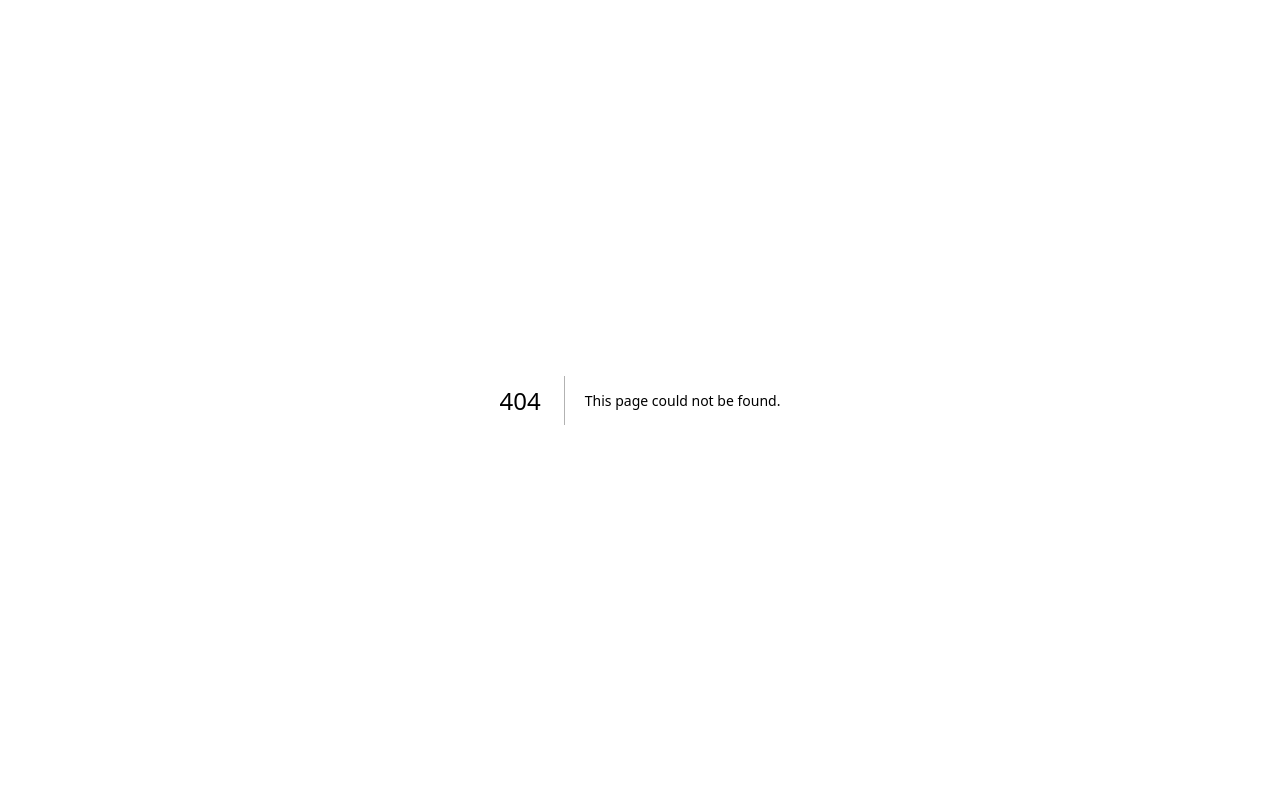
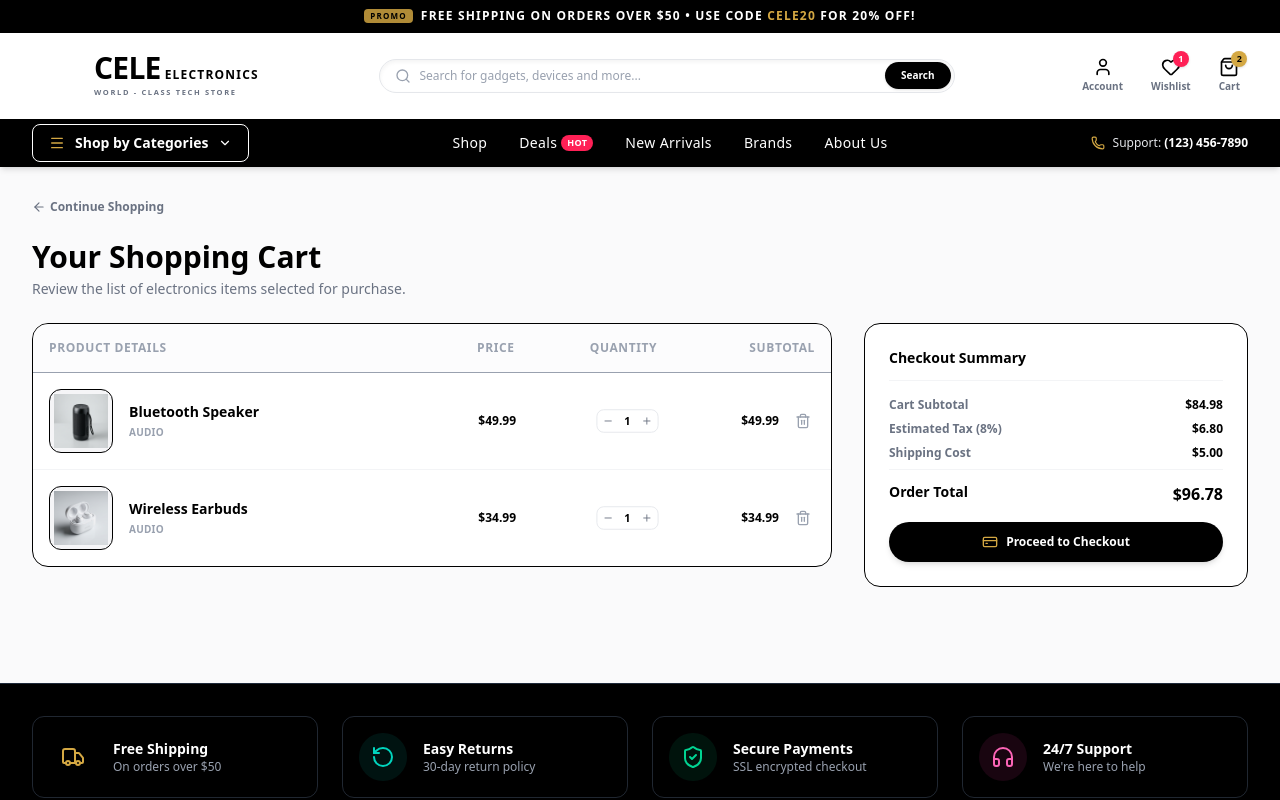
Before and after one commit to ingdia/cele_electronics, a Next.js app: page /cart in a window 1280 px wide. Before the commit this address had no page. Shown: the top 800 px of the page. Built offline with nearby package versions, Linux system fonts and the light colour scheme.

Commit message:
feat(pages): add dedicated Cart page with full cart item management

```diff
--- /dev/null
+++ b/src/app/cart/page.tsx
@@ -0,0 +1,188 @@
+'use client';
+
+import React, { useState } from 'react';
+import { useStore } from '@/context/StoreContext';
+import { TopHeader } from '@/components/layout/TopHeader';
+import { SecondaryNav } from '@/components/layout/SecondaryNav';
+import { Footer } from '@/components/layout/Footer';
+import { QuickViewModal } from '@/components/ui/QuickViewModal';
+import { AuthModal } from '@/components/auth/AuthModal';
+import { Trash2, Plus, Minus, CreditCard, ShoppingBag, ArrowLeft } from 'lucide-react';
+import Link from 'next/link';
+import Image from 'next/image';
+import { motion, AnimatePresence } from 'framer-motion';
+
+export default function CartPage() {
+  const { cart, removeFromCart, updateQuantity, cartSubtotal } = useStore();
+  const [isAuthModalOpen, setIsAuthModalOpen] = useState(false);
+
+  return (
+    <main className="min-h-screen bg-cream">
+      {/* Header & Navigation */}
+      <TopHeader onOpenAuthModal={() => setIsAuthModalOpen(true)} />
+      <SecondaryNav />
+
+      <div className="max-w-7xl mx-auto px-4 sm:px-6 lg:px-8 py-8 space-y-6">
+
+        {/* Navigation Link */}
+        <div className="flex items-center gap-2">
+          <Link
+            href="/"
+            className="flex items-center gap-1 text-xs font-bold text-gray-500 hover:text-navy-900 transition-colors"
+          >
+            <ArrowLeft className="w-3.5 h-3.5" />
+            <span>Continue Shopping</span>
+          </Link>
+        </div>
+
+        {/* Title */}
+        <div>
+          <h1 className="text-2xl sm:text-3xl font-black text-navy-900">Your Shopping Cart</h1>
+          <p className="text-xs sm:text-sm text-gray-500 mt-1">Review the list of electronics items selected for purchase.</p>
+        </div>
+
+        {cart.length === 0 ? (
+          /* Empty Cart View */
+          <div className="flex flex-col items-center justify-center py-20 text-center space-y-4 bg-white border border-gray-150 rounded-2xl shadow-soft">
+            <ShoppingBag className="w-12 h-12 text-gray-300" />
+            <h3 className="font-extrabold text-navy-900 text-base">Your Cart is Empty</h3>
+            <p className="text-gray-500 text-xs max-w-xs font-light leading-relaxed">
+              You haven't added any electronic devices to your shopping cart yet.
+            </p>
+            <Link
+              href="/shop"
+              className="px-6 py-2.5 bg-navy-900 text-white hover:bg-navy-800 text-xs font-bold rounded-full shadow"
+            >
+              Shop Electronics catalog
+            </Link>
+          </div>
+        ) : (
+          /* Cart Details Layout */
+          <div className="grid grid-cols-1 lg:grid-cols-12 gap-8 items-start">
+
+            {/* Left Side: Items Table */}
+            <div className="lg:col-span-8 space-y-4">
+              <div className="bg-white rounded-2xl border border-gray-150 shadow-soft overflow-hidden">
+                <div className="p-4 bg-gray-50/50 border-b border-gray-150 font-bold text-xs text-gray-400 uppercase tracking-wider hidden sm:grid sm:grid-cols-12">
+                  <div className="col-span-6">Product Details</div>
+                  <div className="col-span-2 text-center">Price</div>
+                  <div className="col-span-2 text-center">Quantity</div>
+                  <div className="col-span-2 text-right">Subtotal</div>
+                </div>
+
+                <div className="divide-y divide-gray-100">
+                  <AnimatePresence>
+                    {cart.map((item) => (
+                      <motion.div
+                        key={item.product.id}
+                        layout
+                        exit={{ opacity: 0, height: 0 }}
+                        className="p-4 sm:grid sm:grid-cols-12 items-center gap-4 text-xs font-semibold text-navy-900"
+                      >
+                        {/* Product Info */}
+                        <div className="col-span-6 flex gap-4 items-center">
+                          <div className="relative w-16 h-16 shrink-0 bg-[#F5F5F7] rounded-xl border border-gray-150/40 overflow-hidden flex items-center justify-center">
+                            <Image
+                              src={item.product.image}
+                              alt={item.product.name}
+                              fill
+                              className="object-contain p-1"
+                            />
+                          </div>
+                          <div className="space-y-1">
+                            <h4 className="font-bold text-navy-900 text-sm line-clamp-1">{item.product.name}</h4>
+                            <p className="text-[10px] text-gray-400 uppercase tracking-wide font-bold">{item.product.category}</p>
+                          </div>
+                        </div>
+
+                        {/* Price */}
+                        <div className="col-span-2 text-left sm:text-center mt-2 sm:mt-0 font-bold">
+                          <span className="sm:hidden text-gray-400 mr-2">Price:</span>
+                          ${item.product.price.toFixed(2)}
+                        </div>
+
+                        {/* Quantity Counter */}
+                        <div className="col-span-2 flex justify-start sm:justify-center items-center mt-2 sm:mt-0">
+                          <span className="sm:hidden text-gray-400 mr-2">Qty:</span>
+                          <div className="flex items-center border border-gray-200 rounded-lg p-0.5 bg-white scale-90">
+                            <button
+                              onClick={() => updateQuantity(item.product.id, -1)}
+                              className="p-1 hover:bg-cream-100 rounded text-gray-500"
+                            >
+                              <Minus className="w-3 h-3" />
+                            </button>
+                            <span className="px-2 font-bold text-navy-900">{item.quantity}</span>
+                            <button
+                              onClick={() => updateQuantity(item.product.id, 1)}
+                              className="p-1 hover:bg-cream-100 rounded text-gray-500"
+                            >
+                              <Plus className="w-3 h-3" />
+                            </button>
+                          </div>
+                        </div>
+
+                        {/* Subtotal & Delete */}
+                        <div className="col-span-2 flex items-center justify-between sm:justify-end gap-3 mt-2 sm:mt-0 font-bold">
+                          <div>
+                            <span className="sm:hidden text-gray-400 mr-2">Subtotal:</span>
+                            ${(item.product.price * item.quantity).toFixed(2)}
+                          </div>
+                          <button
+                            onClick={() => removeFromCart(item.product.id)}
+                            className="text-gray-400 hover:text-rose-500 p-1"
+                            title="Remove item"
+                          >
+                            <Trash2 className="w-4 h-4" />
+                          </button>
+                        </div>
+
+                      </motion.div>
+                    ))}
+                  </AnimatePresence>
+                </div>
+              </div>
+            </div>
+
+            {/* Right Side: Order Summary Panel */}
+            <div className="lg:col-span-4 bg-white rounded-2xl border border-gray-150 p-6 shadow-soft space-y-4">
+              <h3 className="font-extrabold text-navy-900 text-sm border-b border-gray-100 pb-3">Checkout Summary</h3>
+
+              <div className="space-y-2 text-xs font-semibold text-gray-500">
+                <div className="flex justify-between">
+                  <span>Cart Subtotal</span>
+                  <span className="text-navy-900">${cartSubtotal.toFixed(2)}</span>
+                </div>
+                <div className="flex justify-between">
+                  <span>Estimated Tax (8%)</span>
+                  <span className="text-navy-900">${(cartSubtotal * 0.08).toFixed(2)}</span>
+                </div>
+                <div className="flex justify-between">
+                  <span>Shipping Cost</span>
+                  <span className="text-navy-900">$5.00</span>
+                </div>
+                <div className="flex justify-between font-bold text-navy-900 border-t border-gray-100 pt-3 text-sm">
+                  <span>Order Total</span>
+                  <span className="text-base font-black">${(cartSubtotal * 1.08 + 5).toFixed(2)}</span>
+                </div>
+              </div>
+
+              <Link
+                href="/checkout"
+                className="w-full py-3 bg-navy-900 hover:bg-navy-800 text-white rounded-full font-bold text-xs shadow-md transition-colors flex items-center justify-center gap-2 mt-4"
+              >
+                <CreditCard className="w-4 h-4 text-gold-500" />
+                <span>Proceed to Checkout</span>
+              </Link>
+            </div>
+
+          </div>
+        )}
+
+      </div>
+
+      <QuickViewModal />
+      <AuthModal isOpen={isAuthModalOpen} onClose={() => setIsAuthModalOpen(false)} />
+      <Footer />
+    </main>
+  );
+}
```
